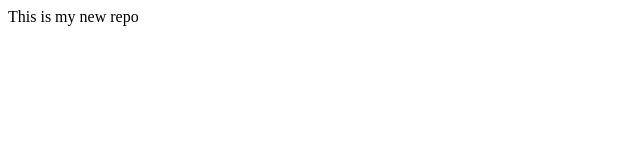
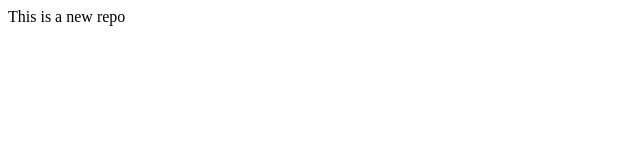
Before and after one commit to Ankit-IG/localrepo, a plain HTML site: page index.html in a window 1280 px wide. Shown: the full height of the page, 0-640 px from the left. Drawn offline with Linux system fonts and the light colour scheme.

Commit message:
fix conflicts

```diff
--- a/index.html
+++ b/index.html
@@ -1 +1 @@
-<p>This is my new repo</p>
+<p>This is a new repo</p>
```
